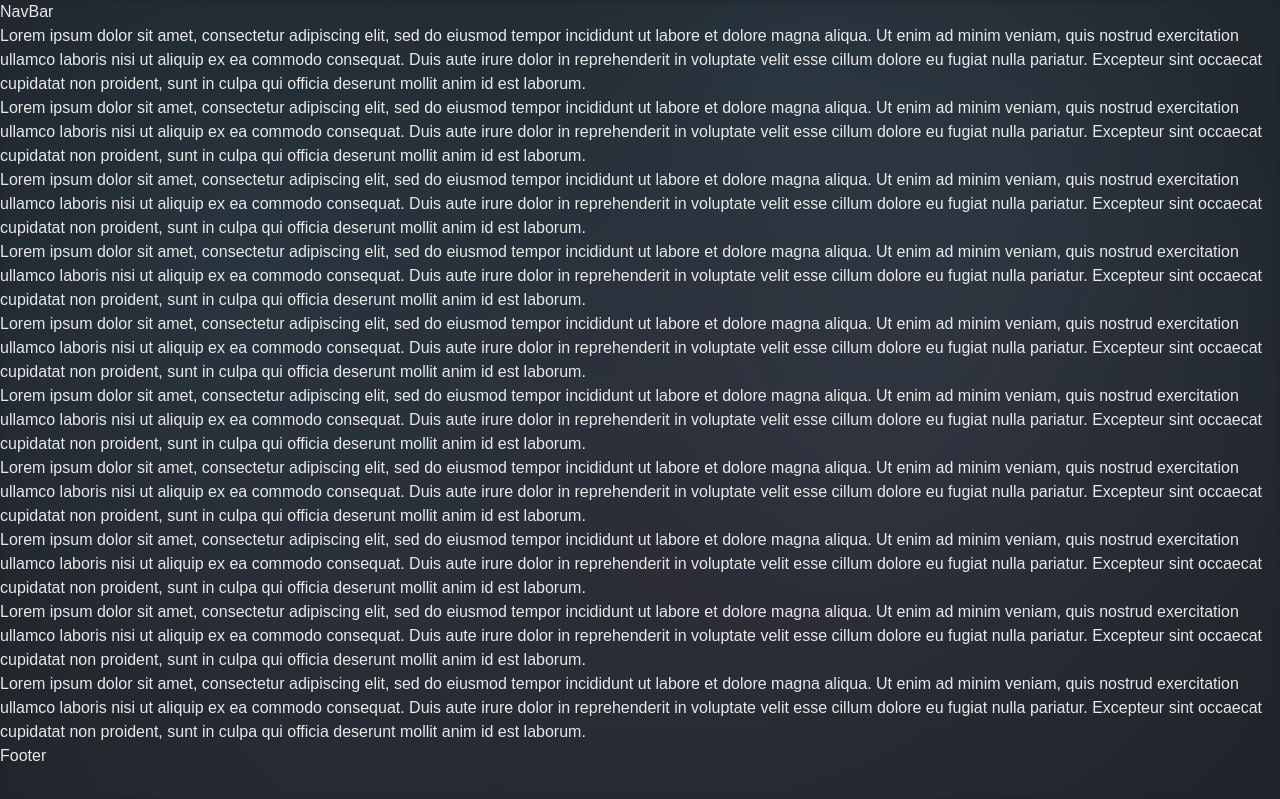
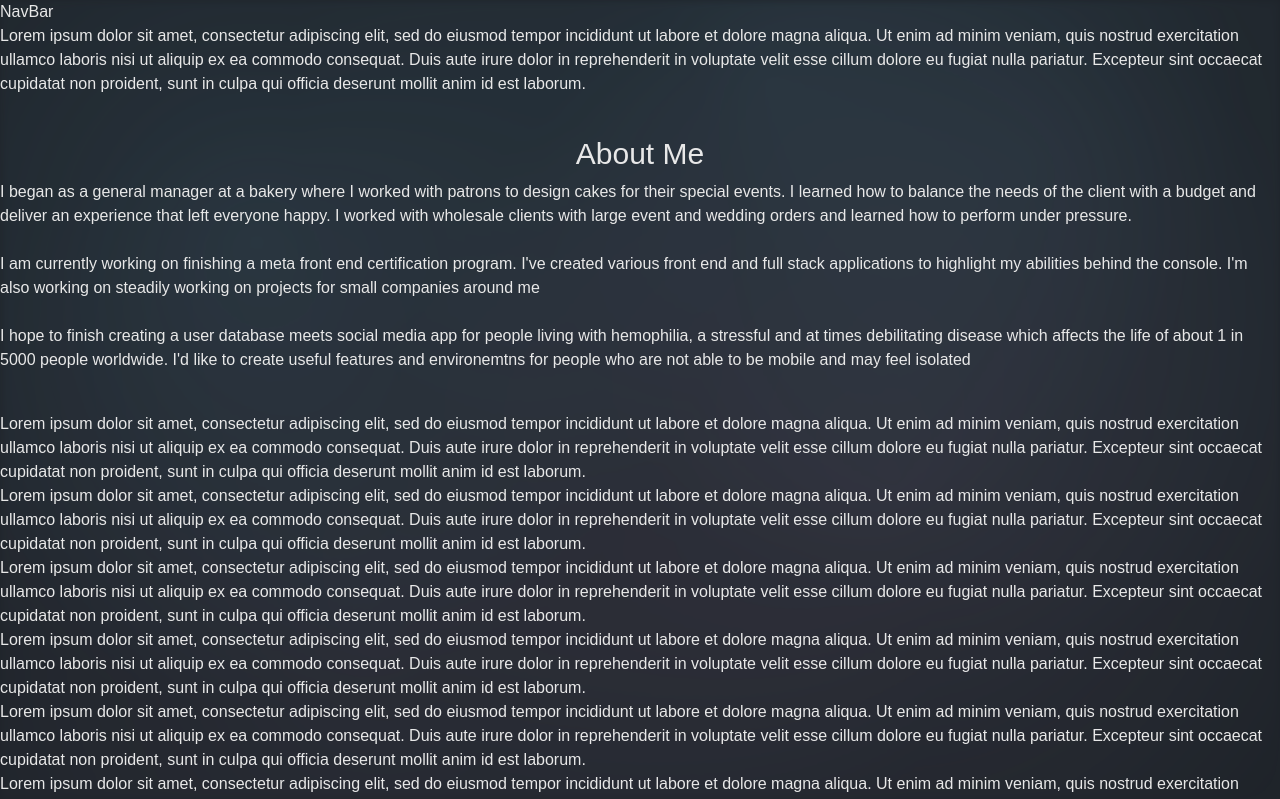
Before and after one commit to YonugJones/portfolio, a React (Vite) app: page / in a window 1280 px wide. Shown: the top 799 px of the page. Built offline with nearby package versions, Linux system fonts and the light colour scheme.

Commit message:
added about me section

```diff
--- a/src/sections/About.tsx
+++ b/src/sections/About.tsx
@@ -1,14 +1,31 @@
 const About = () => {
   return (
-    <div>
+    <div className='py-10'>
+      <h1 className='text-3xl text-center pb-2'>About Me</h1>
       <p>
-        Lorem ipsum dolor sit amet, consectetur adipiscing elit, sed do eiusmod
-        tempor incididunt ut labore et dolore magna aliqua. Ut enim ad minim
-        veniam, quis nostrud exercitation ullamco laboris nisi ut aliquip ex ea
-        commodo consequat. Duis aute irure dolor in reprehenderit in voluptate
-        velit esse cillum dolore eu fugiat nulla pariatur. Excepteur sint
-        occaecat cupidatat non proident, sunt in culpa qui officia deserunt
-        mollit anim id est laborum.
+        <span className='font-medium text-[var(--dark-three)]'>I began</span> as
+        a general manager at a bakery where I worked with patrons to design
+        cakes for their special events. I learned how to balance the needs of
+        the client with a budget and deliver an experience that left everyone
+        happy. I worked with wholesale clients with large event and wedding
+        orders and learned how to perform under pressure.
+      </p>
+      <br />
+      <p>
+        <span className='font-medium text-[var(--dark-three)]'>I am</span>{' '}
+        currently working on finishing a meta front end certification program.
+        I've created various front end and full stack applications to highlight
+        my abilities behind the console. I'm also working on steadily working on
+        projects for small companies around me
+      </p>
+      <br />
+      <p>
+        <span className='font-medium text-[var(--dark-three)]'>I hope to</span>{' '}
+        finish creating a user database meets social media app for people living
+        with hemophilia, a stressful and at times debilitating disease which
+        affects the life of about 1 in 5000 people worldwide. I'd like to create
+        useful features and environemtns for people who are not able to be
+        mobile and may feel isolated
       </p>
     </div>
   )
```
